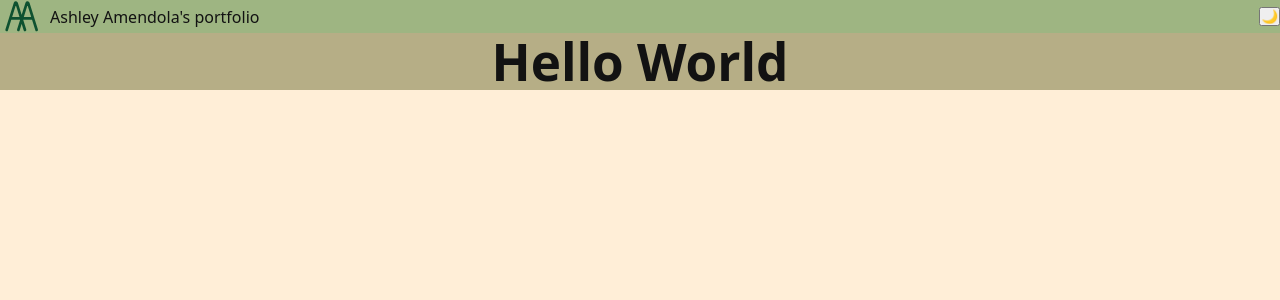
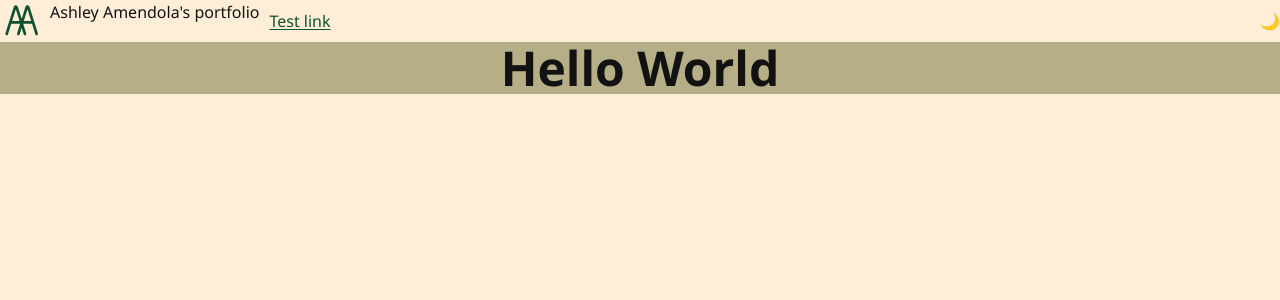
Before and after one commit to a-amendola/portfolio, a React (Vite) app: page / in a window 1280 px wide. Shown: the top 300 px of the page. Built offline with nearby package versions, Linux system fonts and the light colour scheme.

Commit message:
Added standard styling

```diff
--- a/src/components/NavBar.jsx
+++ b/src/components/NavBar.jsx
@@ -19,13 +19,14 @@ export function NavBar({ theme, setTheme }) {
                             M70 55 H95"
                             fill="none"
                             stroke="currentColor"
-                            stroke-width="8"
-                            stroke-linecap="round"
-                            stroke-linejoin="round"
+                            strokeWidth="8"
+                            strokeLinecap="round"
+                            strokeLinejoin="round"
                         />
                     </svg>
                 </div>
                 <p>Ashley Amendola's portfolio</p>
+                <a href="">Test link</a>
             </div>
             <div className="nav-section">
                 <button
--- a/src/components/navbar.css
+++ b/src/components/navbar.css
@@ -1,6 +1,6 @@
 .nav-bar {
     display: flex;
-    background-color: var(--secondary);
+    background-color: var(--background);
     width: 100%;
     position: sticky;
     top: 0;
--- a/src/index.css
+++ b/src/index.css
@@ -28,7 +28,7 @@
 
 
 html {
-  font-family: system-ui, Avenir, Helvetica, Arial, sans-serif;
+  font-family: Poppins, "Segoe UI", sans-serif;
   line-height: 1.5;
   font-weight: 400;
   color: var(--text);
@@ -40,9 +40,68 @@ body {
   min-height: 100vh;
 }
 
+p {
+  font-size: 1rem;
+  line-height: 1.6;
+  margin-bottom: 1em;
+}
+
 h1 {
-  font-size: 3.2em;
+  font-size: clamp(2.25rem, 4vw, 3rem);
   line-height: 1.1;
+  margin-bottom: 0.5em;
+}
+
+h2 {
+  font-size: clamp(1.75rem, 3vw, 2.25rem);
+  line-height: 1.2;
+  margin-bottom: 0.6em;
+}
+
+h3 {
+  font-size: clamp(1.4rem, 2.5vw, 1.75rem);
+  line-height: 1.3;
+  margin-bottom: 0.75em;
+}
+
+h4 {
+  font-size: 1.2rem;
+  margin-bottom: 0.75em;
+}
+
+a {
+  color: var(--primary);
+  text-decoration: underline;
+  text-underline-offset: 0.15em;
+  transition: color 150ms ease, text-decoration-color 150ms ease;
+}
+
+a:hover {
+  color: var(--accent);
+}
+
+a:focus-visible {
+  outline: 2px solid var(--accent);
+  outline-offset: 2px;
+}
+
+button {
+  font: inherit;
+  color: inherit;
+  background: none;
+  border: none;
+  cursor: pointer;
+}
+
+button:focus-visible {
+  outline: 2px solid var(--accent);
+  outline-offset: 2px;
+}
+
+img,
+svg {
+  max-width: 100%;
+  display: block;
 }
 
 @media (prefers-color-scheme: dark) {
```
Also changed, not shown: index.html (line endings or trailing spaces), src/assets/logo.svg (deleted).
